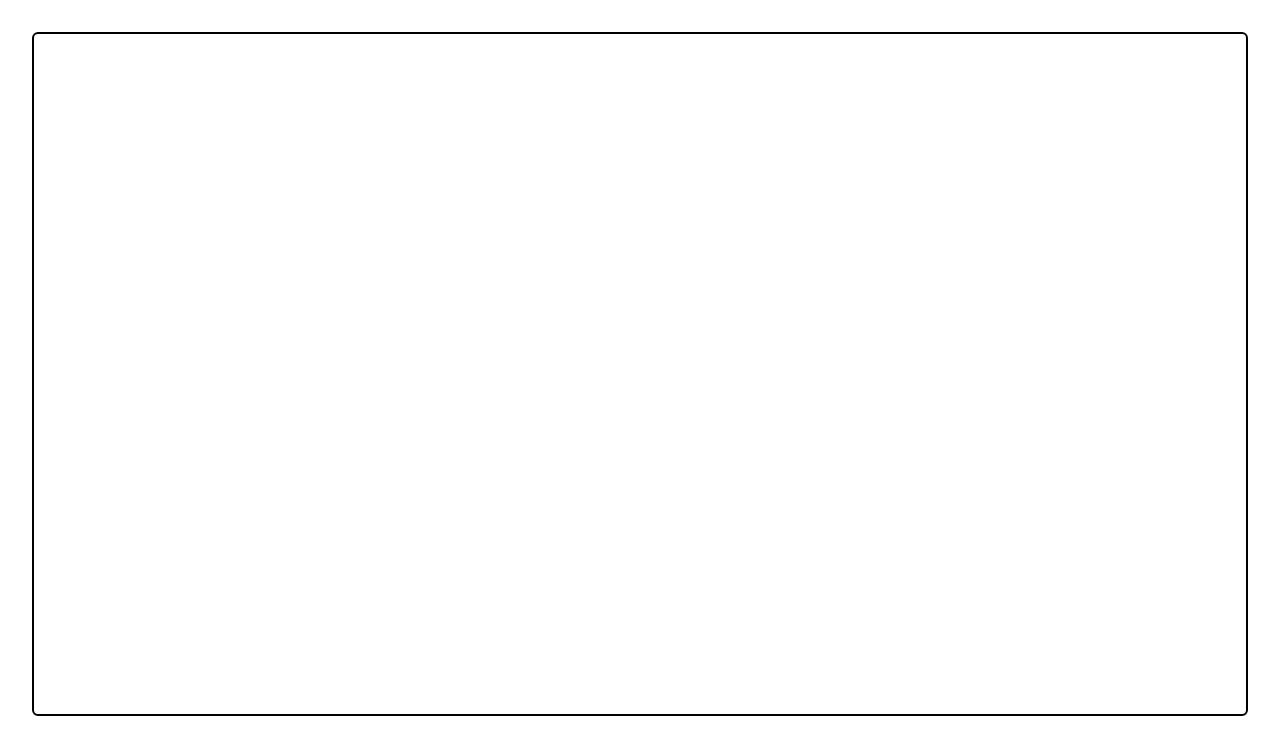
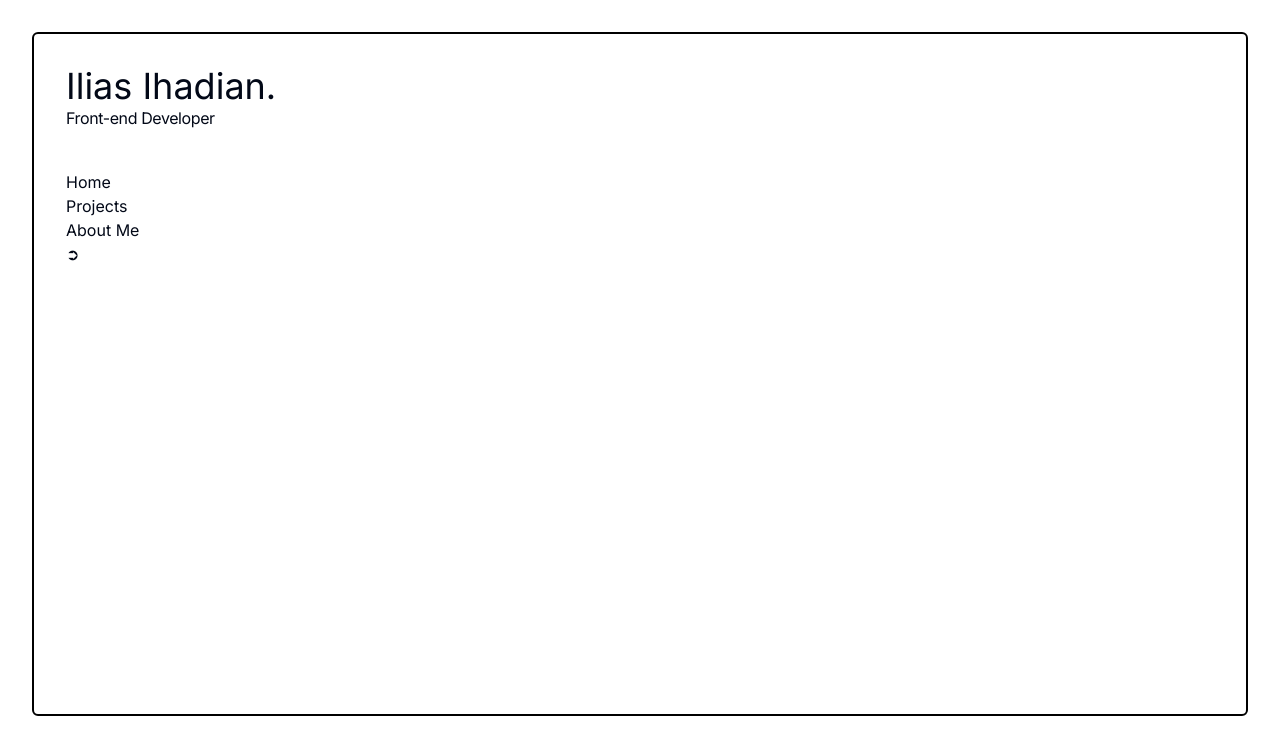
Before and after one commit to IliasIhadian/aboutMe, a Next.js app: page /contact in a window 1280 px wide. Shown: the top 754 px of the page. Built offline with nearby package versions, Linux system fonts and the light colour scheme.

Commit message:
added animation to sidebar

```diff
--- a/src/app/aboutme/page.tsx
+++ b/src/app/aboutme/page.tsx
@@ -2,14 +2,16 @@ import Link from "next/link";
 
 import { AspectRatio } from "@/components/ui/aspect-ratio";
 import { Button } from "@/components/ui/button";
+import Hero from "@/components/hero";
+import Sidebar from "@/components/sidebar";
 
 export default function aboutme() {
   return (
     <main className="rounded p-8">
-      <AspectRatio
-        ratio={16 / 9}
-        className="	rounded-md border-2 border-black"
-      ></AspectRatio>
+      <AspectRatio ratio={16 / 9} className="	rounded-md border-2 border-black">
+        <Hero></Hero>
+        <Sidebar animate={"a"}></Sidebar>
+      </AspectRatio>
     </main>
   );
 }
--- a/src/app/contact/page.tsx
+++ b/src/app/contact/page.tsx
@@ -1,12 +1,14 @@
+import Hero from "@/components/hero";
+import Sidebar from "@/components/sidebar";
 import { AspectRatio } from "@/components/ui/aspect-ratio";
 
 export default function contact() {
   return (
     <main className="rounded p-8">
-      <AspectRatio
-        ratio={16 / 9}
-        className="	rounded-md border-2 border-black"
-      ></AspectRatio>
+      <AspectRatio ratio={16 / 9} className="	rounded-md border-2 border-black">
+        <Hero></Hero>
+        <Sidebar animate={"c"}></Sidebar>
+      </AspectRatio>
     </main>
   );
 }
--- a/src/app/page.tsx
+++ b/src/app/page.tsx
@@ -1,5 +1,4 @@
-import Navbar from "@/components/sidebar";
-import Link from "next/link";
+"use client";
 
 import { AspectRatio } from "@/components/ui/aspect-ratio";
 import { Button } from "@/components/ui/button";
@@ -11,7 +10,7 @@ export default function Home() {
     <main className="rounded p-8">
       <AspectRatio ratio={16 / 9} className="	rounded-md border-2 border-black">
         <Hero></Hero>
-        <Sidebar></Sidebar>
+        <Sidebar animate={"h"}></Sidebar>
       </AspectRatio>
     </main>
   );
--- a/src/app/projects/page.tsx
+++ b/src/app/projects/page.tsx
@@ -2,14 +2,16 @@ import Link from "next/link";
 
 import { AspectRatio } from "@/components/ui/aspect-ratio";
 import { Button } from "@/components/ui/button";
+import Hero from "@/components/hero";
+import Sidebar from "@/components/sidebar";
 
 export default function projects() {
   return (
     <main className="rounded p-8">
-      <AspectRatio
-        ratio={16 / 9}
-        className="	rounded-md border-2 border-black"
-      ></AspectRatio>
+      <AspectRatio ratio={16 / 9} className="	rounded-md border-2 border-black">
+        <Hero></Hero>
+        <Sidebar animate={"p"}></Sidebar>
+      </AspectRatio>
     </main>
   );
 }
--- a/src/components/sidebar.tsx
+++ b/src/components/sidebar.tsx
@@ -1,21 +1,22 @@
 import Link from "next/link";
+import { useState } from "react";
 
-export default function Sidebar() {
+export default function Sidebar({ animate }) {
   return (
     <>
       <aside className="px-8">
         <ul className="py-2 ">
           <li className="hover:text-xl">
-            <Link href="/">Home</Link>
+            <Link href="/">{animate === "h" ? "➲" : "Home"}</Link>
           </li>
           <li className="hover:text-xl">
-            <Link href="/projects">Projects</Link>
+            <Link href="/projects">{animate === "p" ? "➲" : "Projects"}</Link>
           </li>
           <li className="hover:text-xl">
-            <Link href="/aboutme">About Me</Link>
+            <Link href="/aboutme">{animate === "a" ? "➲" : "About Me"}</Link>
           </li>
           <li className="hover:text-xl">
-            <Link href="/contact">Contact</Link>
+            <Link href="/contact">{animate === "c" ? "➲" : "Contact"}</Link>
           </li>
         </ul>
       </aside>
```
